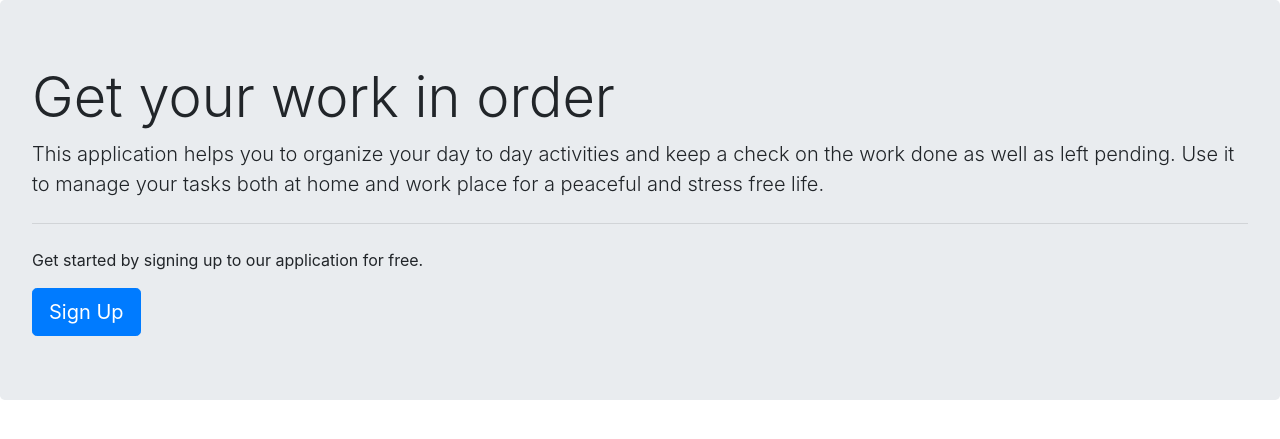
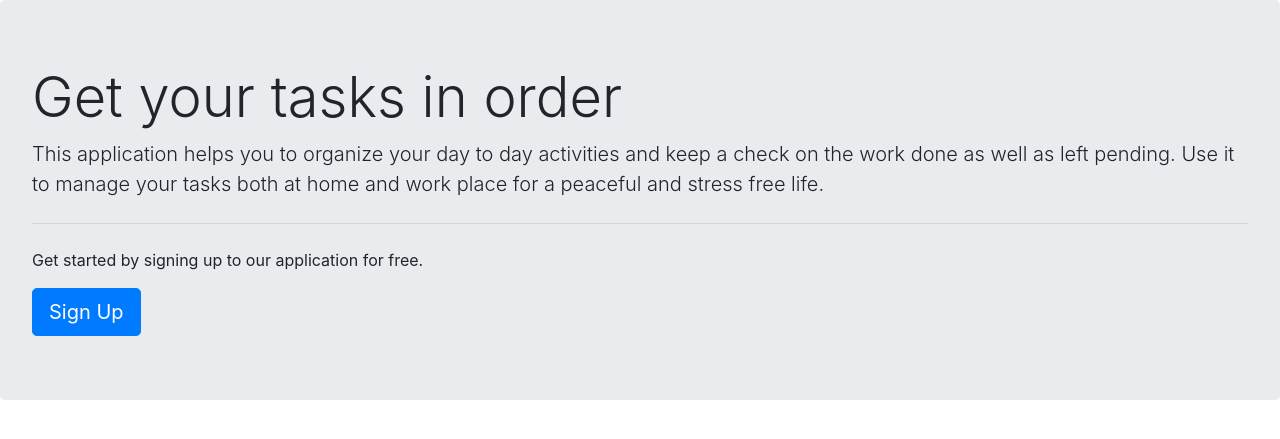
Before and after one commit to mohitnit06/todoapp2, a Django app: page / in a window 1280 px wide. Shown: the part 58-497 px from the top of the page. Run offline with Django 3.2, Linux system fonts and the light colour scheme; some libraries are stand-ins or nearby versions.

Commit message:
Changes in home html

```diff
--- a/todo/templates/todo/home.html
+++ b/todo/templates/todo/home.html
@@ -3,7 +3,7 @@
 
 
 <div class="jumbotron">
-  <h1 class="display-4">Get your work in order</h1>
+  <h1 class="display-4">Get your tasks in order</h1>
   <p class="lead">This application helps you to organize your day to day activities and keep a check on the work done as well as left pending. Use it to manage your tasks both at home and work place for a peaceful and stress free life.</p>
   <hr class="my-4">
   <p>Get started by signing up to our application for free.</p>
```
